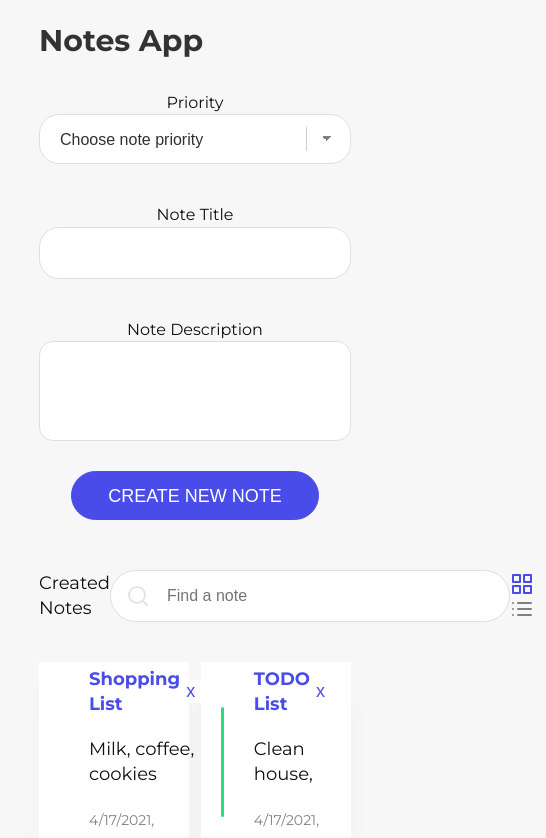
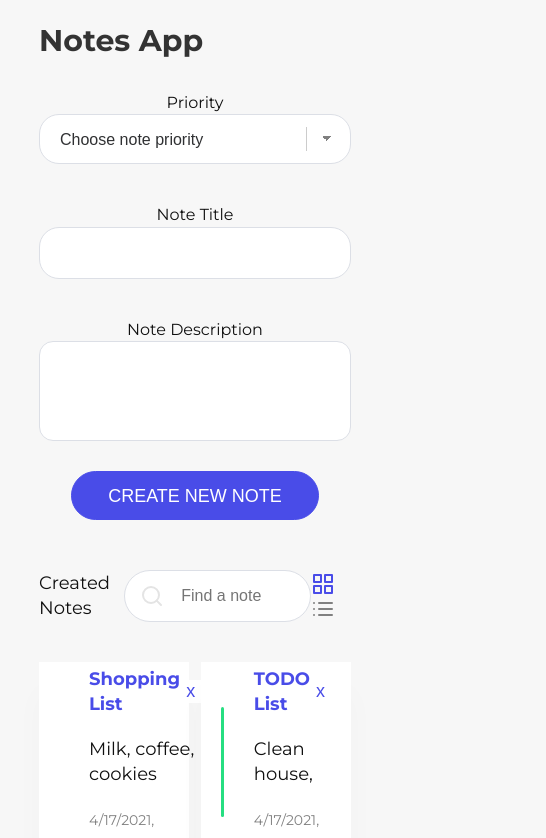
Before and after one commit to EnjiRouz/Vue.js-Notes-App, a Vue app: page / in a window 390 px wide. Shown: the top 838 px of the page, 546 px wide, since content can reach past the window. Built offline with nearby package versions, Linux system fonts and the light colour scheme.

Commit message:
Improved mobile view

```diff
--- a/src/App.vue
+++ b/src/App.vue
@@ -20,7 +20,7 @@
                                 placeholder="Find a note"
                                 @search="search = $event"/>
 
-                        <div class="icons">
+                        <div class="icons" v-if="!isMobile()">
                             <svg :class="{ active: grid }" @click="grid = true" xmlns="http://www.w3.org/2000/svg"
                                  width="24" height="24" viewBox="0 0 24 24" fill="none" stroke="currentColor"
                                  stroke-width="2" stroke-linecap="round" stroke-linejoin="round">
@@ -168,6 +168,12 @@
 
             getUniqueId() {
                 return this.uniqueId += 1;
+            },
+
+            isMobile() {
+                let isMobileDevice = (/Android|webOS|iPhone|iPad|iPod|BlackBerry|IEMobile|Opera Mini/i.test(navigator.userAgent));
+                if (isMobileDevice) this.grid = false;
+                return isMobileDevice;
             }
         }
     }
--- a/src/components/Search.vue
+++ b/src/components/Search.vue
@@ -63,12 +63,11 @@
     }
 
     input {
-        padding: 16px 16px 16px 56px !important;
+        padding: 16px 16px 16px 56px;
         margin-bottom: 0;
         border-radius: 30px;
         color: #909399;
         font-size: 16px;
-        min-width: 400px;
         height: auto;
     }
 </style>
```
